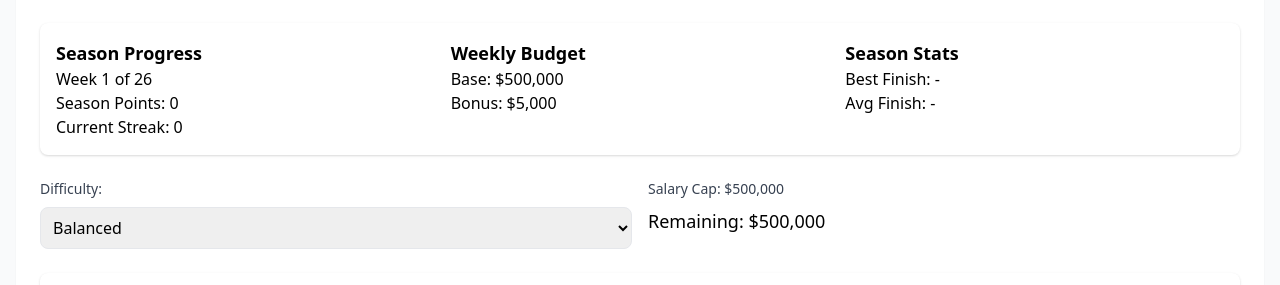
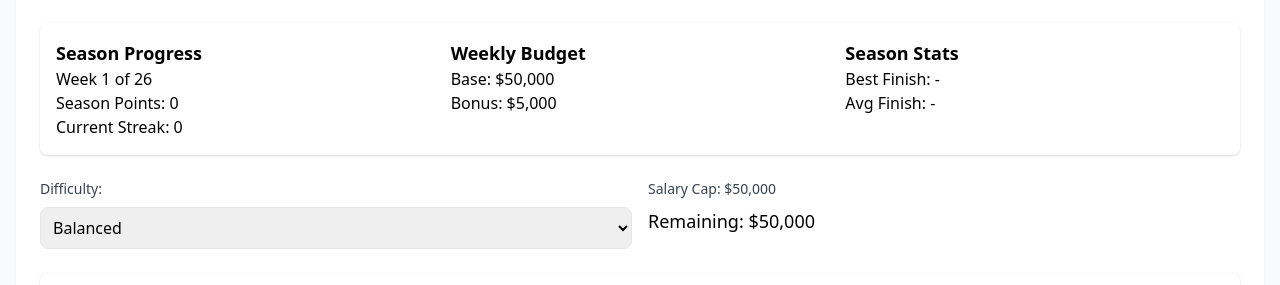
Before and after one commit to quarterback/SimBaseballCalc, a React (Create React App) app: page /season-dfs in a window 1280 px wide. Shown: the part 229-514 px from the top of the page. Built offline with nearby package versions, Linux system fonts and the light colour scheme.

Commit message:
Update SeasonDFS.js

```diff
--- a/src/SeasonDFS.js
+++ b/src/SeasonDFS.js
@@ -26,8 +26,8 @@ const SeasonDFS = () => {
   });
 
   // Constants
-  const SALARY_CAP = 500000;
-  const MIN_SALARY = 30000;
+  const SALARY_CAP = 50000;
+  const MIN_SALARY = 3000;
   const POSITIONS = ['ALL', 'SP', 'CL', 'RP', 'C', '1B', '2B', '3B', 'SS', 'LF', 'CF', 'RF'];
 
   const ROSTER_REQUIREMENTS = {
```
